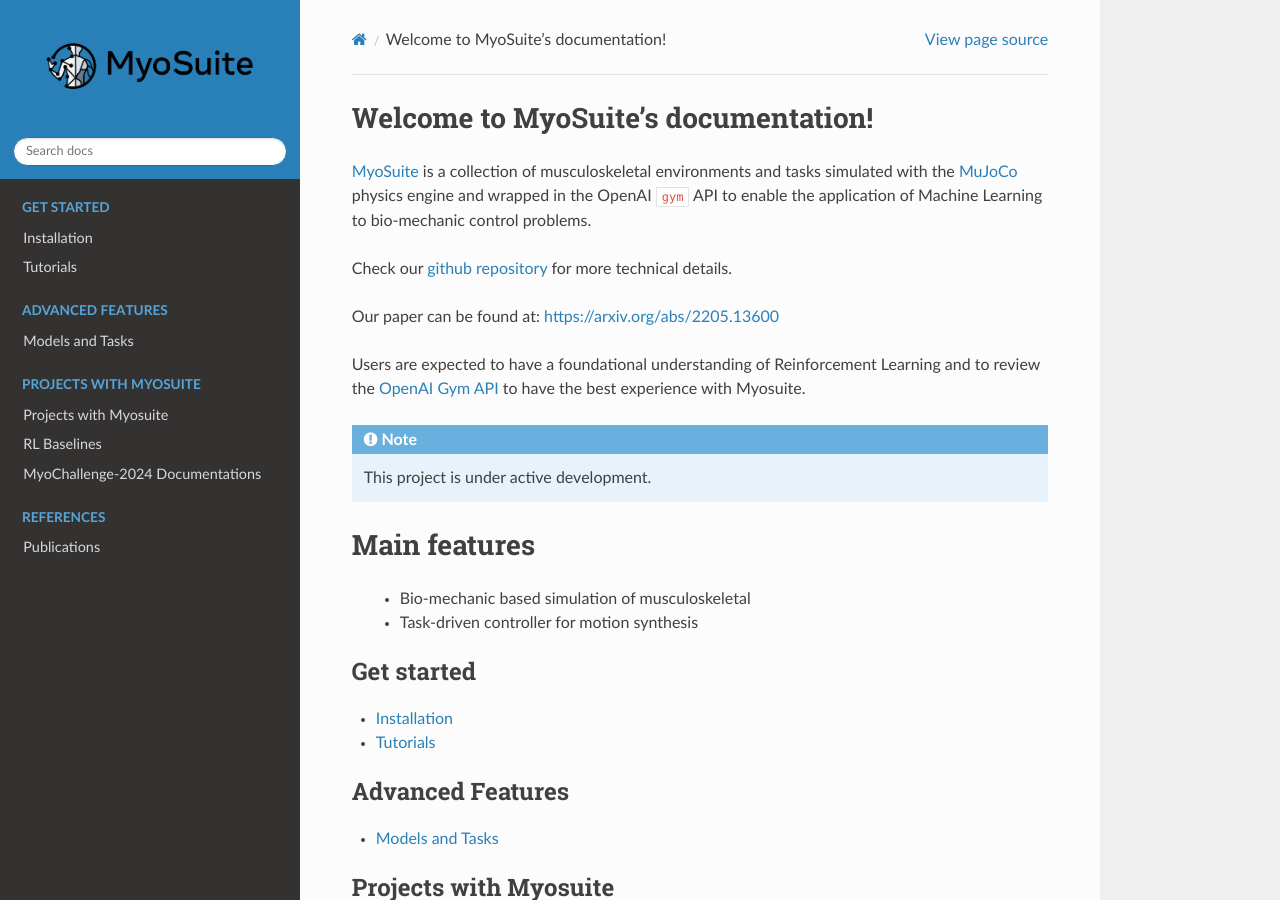
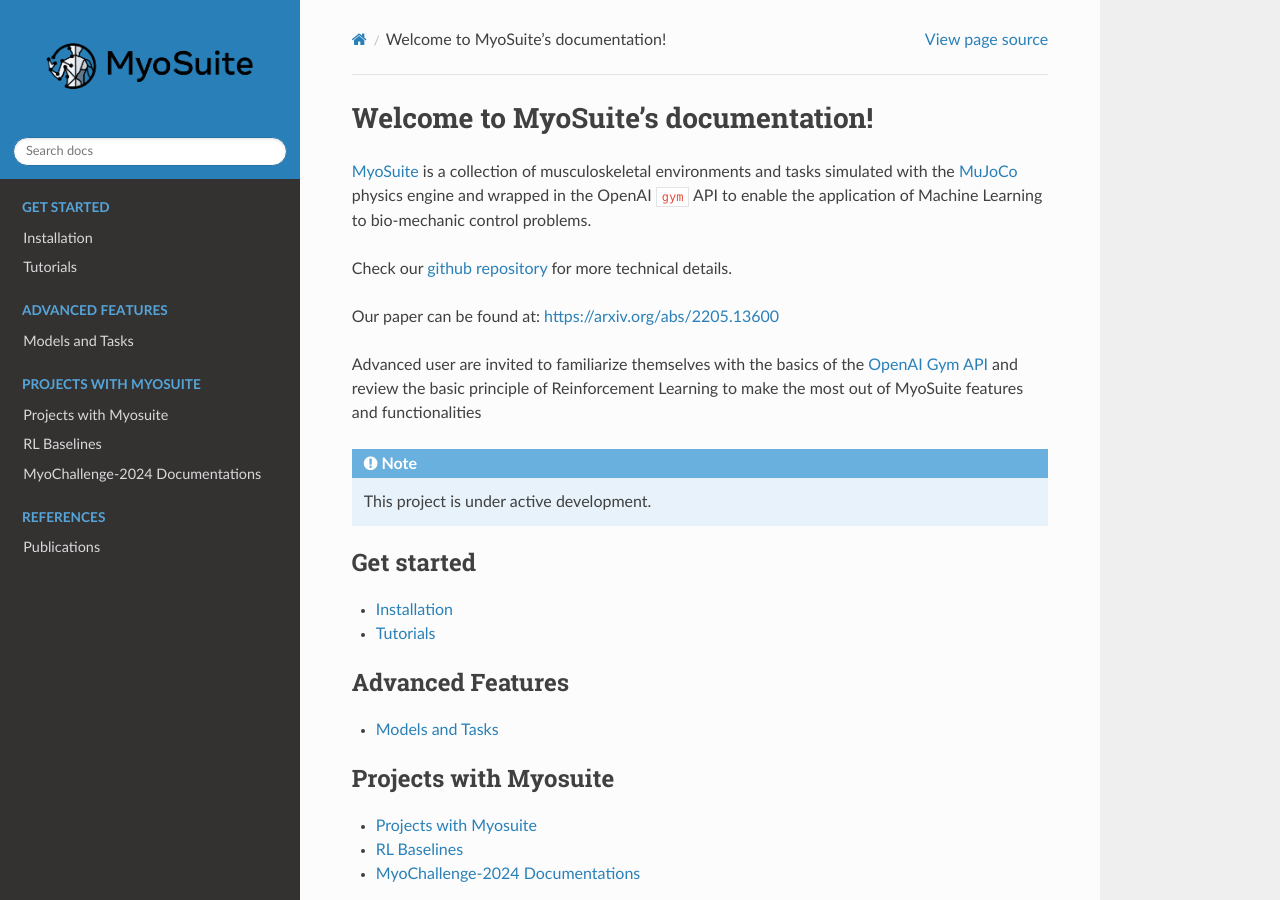
Before and after one commit to MyoHub/myosuite, a Sphinx documentation site: the page built from docs/source/index.rst, in a window 1280 px wide and 900 px high. Built offline with Sphinx 7.4.7 and the Read the Docs theme 2.0.0, drawn with Linux system fonts in a browser that asks for light colours.

Commit message:
include updates on comments

```diff
--- a/docs/source/index.rst
+++ b/docs/source/index.rst
@@ -7,17 +7,12 @@ Check our `github repository <https://github.com/MyoHub/myosuite>`__ for more te
 
 Our paper can be found at: `https://arxiv.org/abs/2205.13600 <https://arxiv.org/abs/2205.13600>`__
 
-Users are expected to have a foundational understanding of Reinforcement Learning and to review the `OpenAI Gym API <https://gymnasium.farama.org/>`__ to have the best experience with Myosuite.
+Advanced user are invited to familiarize themselves with the basics of the `OpenAI Gym API <https://gymnasium.farama.org/>`__ and review the basic principle of Reinforcement Learning to make the most out of MyoSuite features and functionalities
 
 .. note::
 
    This project is under active development.
 
-
-Main features
-============================================
-   * Bio-mechanic based simulation of musculoskeletal
-   * Task-driven controller for motion synthesis
 
 
 
--- a/docs/source/projects.rst
+++ b/docs/source/projects.rst
@@ -18,8 +18,8 @@ Projects with Myosuite
 
 MyoChallenge
 ========================================
-The Myosuite Team organised MyoChallenge to tackle difficult problems in top-level machine learning conference.
-Our latest challenge is accepted to NeuIPs 2024.
+MyoChallenge is an annual event organized by the MyoSuite team to advance our understanding
+of the physiological motor control essential for dexterous and agile movements of the human body.
 
 .. _myo_challenge_22:
 
```
